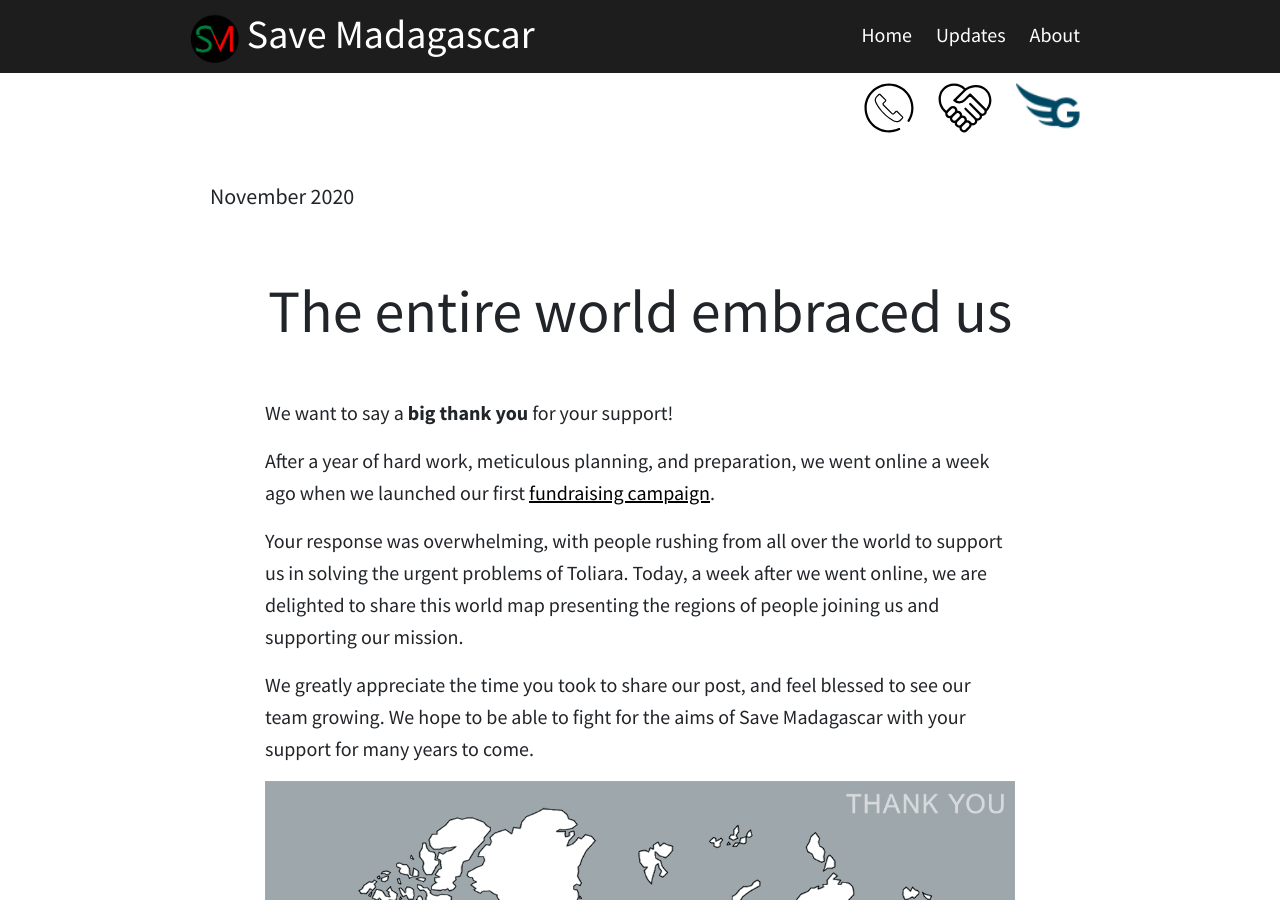
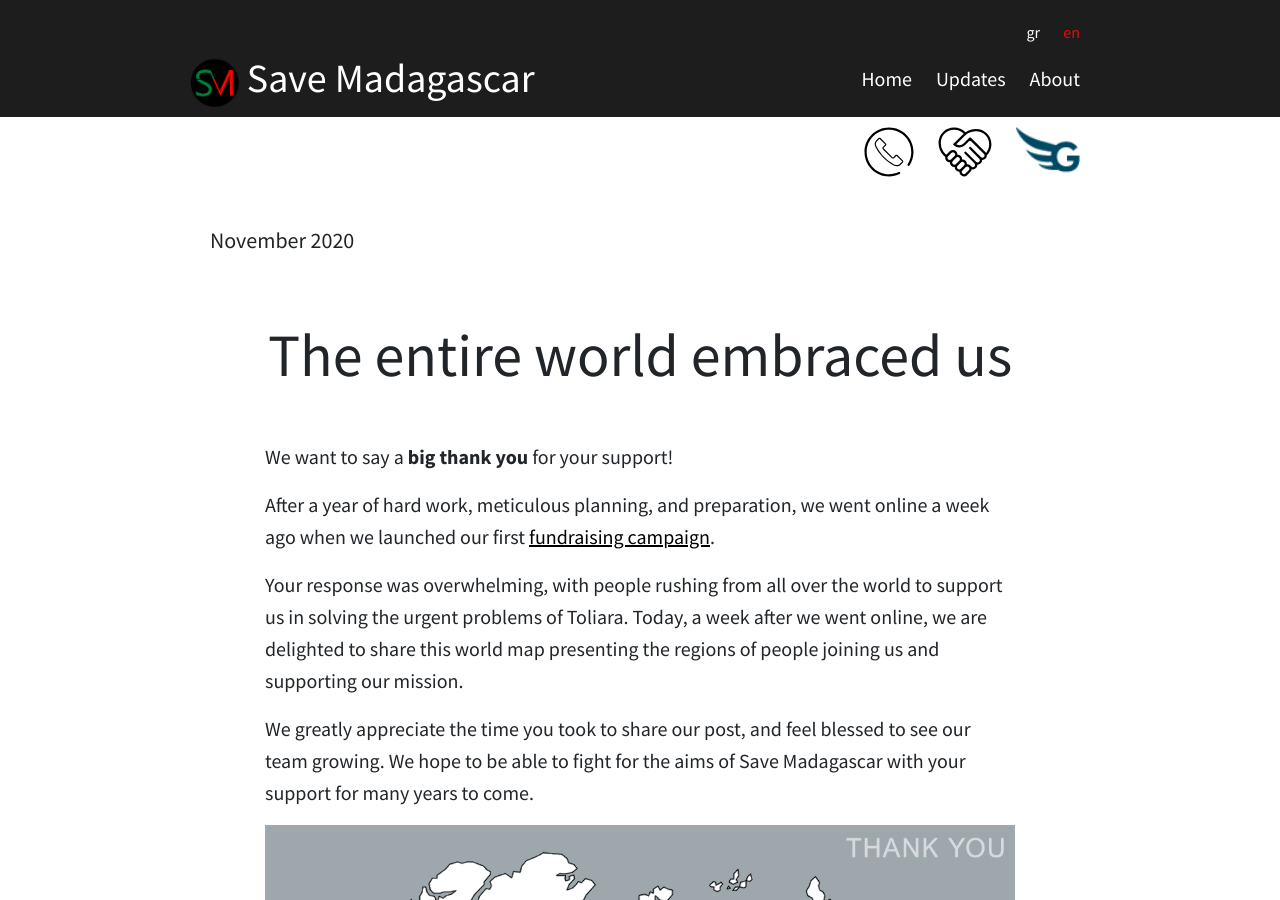
Before and after one commit to at07cm1/smadagascar_site, a Jekyll site: the page built from _posts/updates/2020-11-30-supporters_map.md, in a window 1280 px wide and 900 px high. Built offline with Jekyll 4.4.1, drawn with Linux system fonts in a browser that asks for light colours.

Commit message:
language selector allpages header

```diff
--- a/_includes/main_navbar.html
+++ b/_includes/main_navbar.html
@@ -2,10 +2,11 @@
   <nav class="main-nav">
     <div class="columns" style="font-size:0.8em">
       <ul>
-      {% for p in site.html_pages %}
-        {% if p.lang_id == page.lang_id %}
+        {% assign allPages = site.html_pages | concat: site.posts %}
+        {% for p in allPages %}
+          {% if p.lang_id == page.lang_id %}
           <li {% if p.lang == page.lang %}class="active"{% endif %}><a href="{{ p.url }}" {% if p.url == page.url %}class="navLink active"{% else %}class="navLink"{% endif %}>{{ p.lang }}</a></li>
-        {% endif %}
+          {% endif %}
       {% endfor %}
       </ul>
     </div>
```
